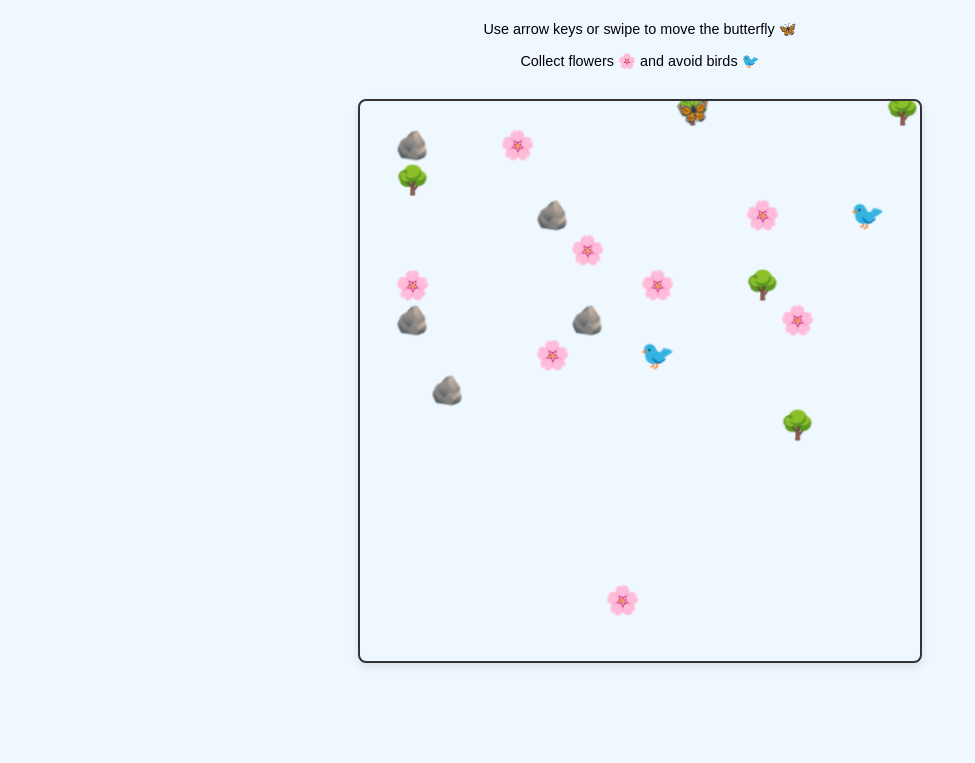
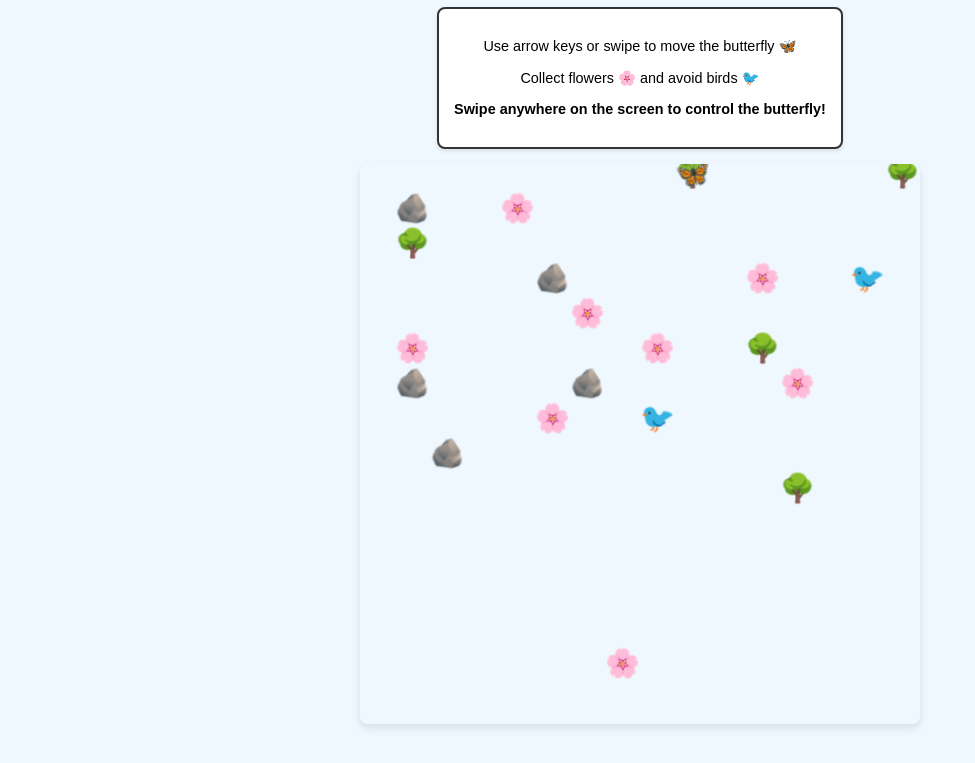
Before and after one commit to chayceoneal/motyl, a plain HTML site: page game.html in a window 1280 px wide. Shown: the part 57-820 px from the top of the page, without its empty margins (0-975 px from the left). Drawn offline with Linux system fonts and the light colour scheme.

Commit message:
New play space

```diff
--- a/game.html
+++ b/game.html
@@ -17,7 +17,6 @@
             overflow-x: hidden;
         }
         canvas {
-            border: 2px solid #333;
             border-radius: 8px;
             box-shadow: 0 4px 8px rgba(0,0,0,0.1);
             max-width: 100%;
@@ -34,6 +33,19 @@
             margin-bottom: 15px;
             text-align: center;
             font-size: 0.9rem;
+            border: 2px solid #333;
+            border-radius: 8px;
+            padding: 15px;
+            background-color: white;
+            box-shadow: 0 2px 4px rgba(0,0,0,0.1);
+            max-width: 500px;
+        }
+        .game-area {
+            width: 100%;
+            display: flex;
+            flex-direction: column;
+            align-items: center;
+            touch-action: none;
         }
         .back-button {
             position: fixed;
@@ -66,6 +78,7 @@
             .game-info {
                 font-size: 0.8rem;
                 margin-bottom: 10px;
+                padding: 10px;
             }
             .back-button {
                 padding: 6px 12px;
@@ -80,6 +93,11 @@
     <div class="game-info">
         <p>Use arrow keys or swipe to move the butterfly 🦋</p>
         <p>Collect flowers 🌸 and avoid birds 🐦</p>
+        <p><strong>Swipe anywhere on the screen to control the butterfly!</strong></p>
+    </div>
+
+    <div class="game-area">
+        <!-- Canvas will be inserted here by game.js -->
     </div>
 
     <script src="game.js"></script>
--- a/game.js
+++ b/game.js
@@ -177,13 +177,13 @@ document.addEventListener("DOMContentLoaded", () => {
   // Resize on window resize
   window.addEventListener('resize', resizeCanvas);
 
-  // Find the game-info div and insert canvas after it
-  const gameInfo = document.querySelector('.game-info');
-  if (gameInfo) {
-    console.log("Found game-info div, inserting canvas after it");
-    gameInfo.parentNode.insertBefore(canvas, gameInfo.nextSibling);
+  // Find the game-area div and insert canvas into it
+  const gameArea = document.querySelector('.game-area');
+  if (gameArea) {
+    console.log("Found game-area div, inserting canvas into it");
+    gameArea.appendChild(canvas);
   } else {
-    console.log("Game-info div not found, appending canvas to body");
+    console.log("Game-area div not found, appending canvas to body");
     document.body.appendChild(canvas);
   }
 
@@ -212,8 +212,10 @@ function addMobileControls(canvas) {
   let startX, startY, endX, endY;
   let isSwiping = false;
 
-  // Touch events for swipe detection
-  canvas.addEventListener('touchstart', (e) => {
+  // Touch events for swipe detection - prevent scrolling on the entire game area
+  const gameArea = document.querySelector('.game-area') || document.body;
+
+  gameArea.addEventListener('touchstart', (e) => {
     e.preventDefault();
     const touch = e.touches[0];
     startX = touch.clientX;
@@ -221,11 +223,11 @@ function addMobileControls(canvas) {
     isSwiping = true;
   }, { passive: false });
 
-  canvas.addEventListener('touchmove', (e) => {
+  gameArea.addEventListener('touchmove', (e) => {
     e.preventDefault();
   }, { passive: false });
 
-  canvas.addEventListener('touchend', (e) => {
+  gameArea.addEventListener('touchend', (e) => {
     e.preventDefault();
     if (!isSwiping) return;
 
```
